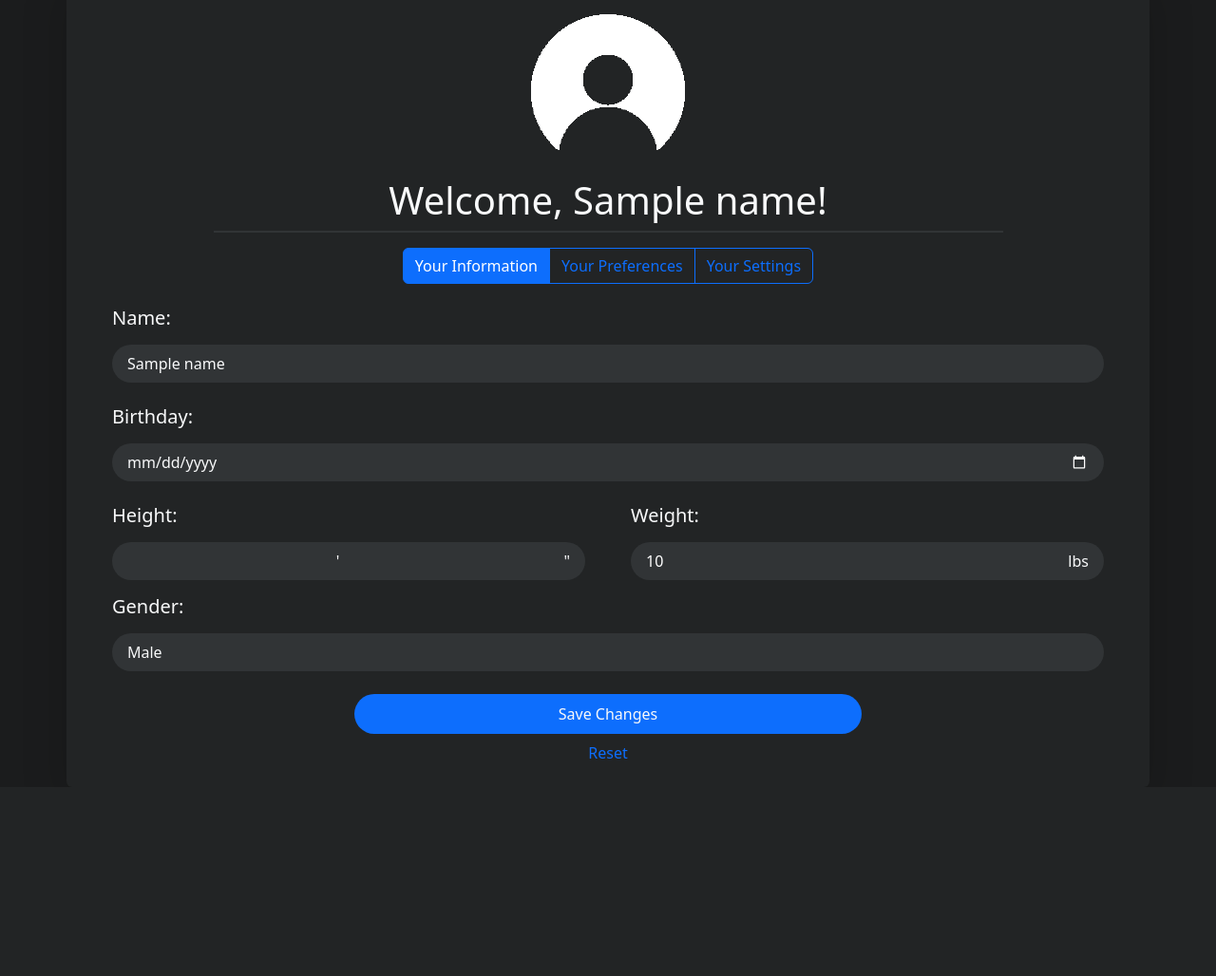
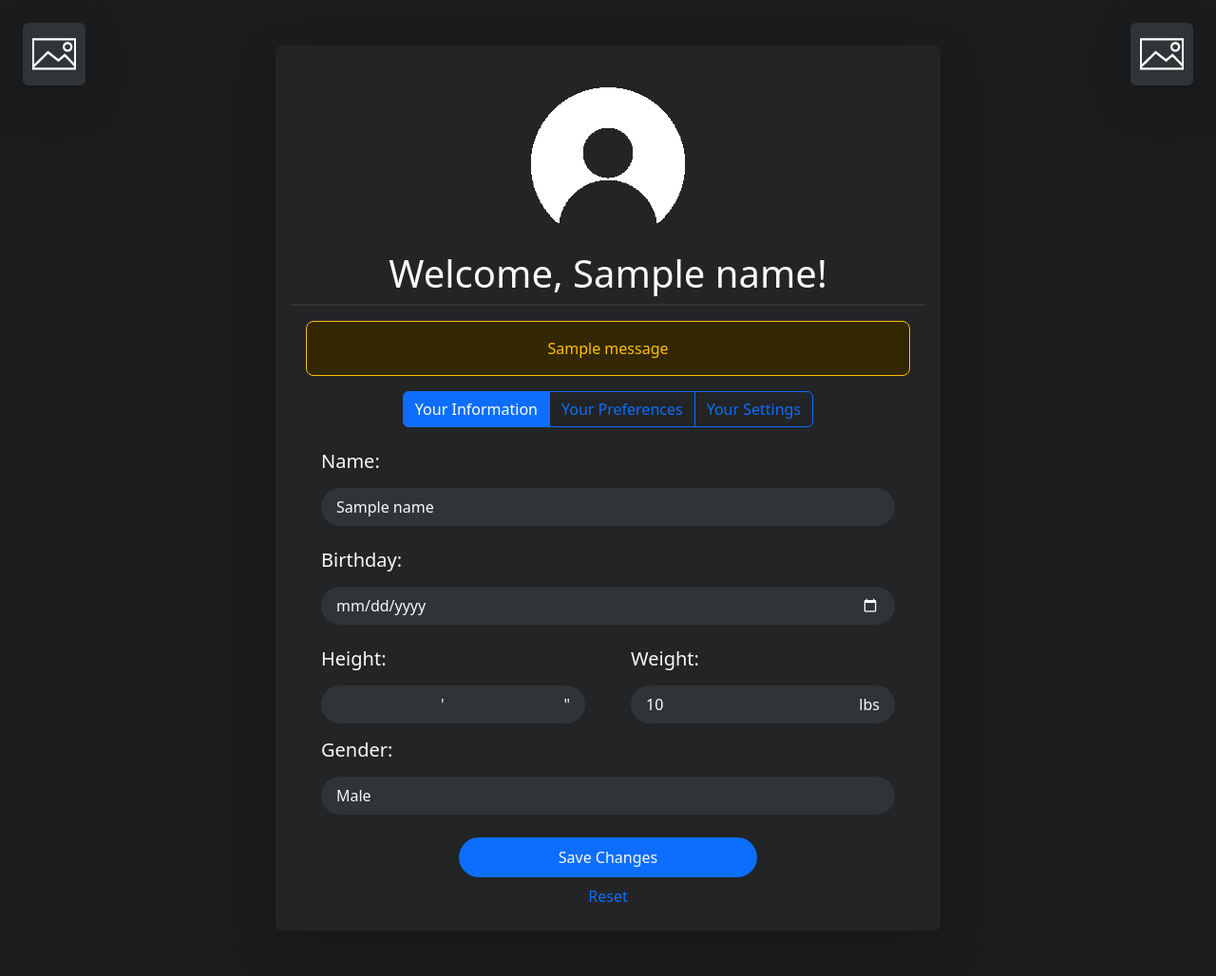
Before and after one commit to SanjivA336/Momentum, a Python web app: template src/templates/profile/info.html in a window 1280 px wide. Shown: the whole page at 95% size. Before the commit the page ends 799 px from the top, so only its background shows below. Run offline with Jinja, Linux system fonts and the light colour scheme; the template is opened without the code that fills it: most values are stand-ins (such as "Sample title", 1, 10 or a date in 2020); one stand-in notice (Sample message) is shown; some libraries are stand-ins or nearby versions.

Commit message:
Update Bootstrap Version (In Progress of changing all colors)

```diff
--- a/src/main.py
+++ b/src/main.py
@@ -1,4 +1,4 @@
-from flask import Blueprint, render_template, redirect, url_for, request
+from flask import Blueprint, render_template, redirect, url_for, request, flash
 from flask_login import login_required, current_user
 from .models import User
 from . import db
@@ -41,4 +41,6 @@
     db.session.add(current_user)
     db.session.commit()
 
+    flash('Your changes have been saved!')
+
     return redirect(url_for('main.info'))
--- a/src/templates/profile/info.html
+++ b/src/templates/profile/info.html
@@ -24,7 +24,8 @@
         <input type="date" class="rounded-pill py-2 px-3 w-100 my-2 bg-body-secondary border-0 text-light" id="birthday" name="birthday" value="{{ birthday }}" required>
     </div>
 
-    <div class="container d-flex w-100 px-0 mx-0 flex-row mt-3">
+    <div class="container d-flex px-0 w-100">
+        <div class="d-flex w-100 px-0 mx-0 flex-row mt-3">
             <div class="col-6">
                 <div class="container d-flex px-4 w-100 mb-2">
                     <h5 class="text-light">Height: </h5>
@@ -44,6 +45,7 @@
                 <div class="container d-flex px-4 w-100">
                     <input type="number" class="rounded-start-pill border-0 bg-body-secondary py-2 ps-3 w-100" name="weight" value="{{ weight }}" aria-label="Weight (In Pounds)" required>
                     <span class="bg-body-secondary text-light rounded-end-pill pe-3 py-2">lbs</span>
+                </div>
             </div>
         </div>
     </div>
--- a/src/templates/profile/profileBase.html
+++ b/src/templates/profile/profileBase.html
@@ -13,14 +13,38 @@
   </head>
 
   <body class="bg-body">
-    <div class="container-fluid vh-100 m-0 p-5 d-flex align-items-center justify-content-center">
-      <div class="container bg-body-tertiary rounded rounded-6 shadow-lg p-3">
+
+    <a class="bg-body-secondary position-fixed top-0 start-0 rounded m-4 p-2 shadow-lg d-flex align-items-center justify-content-center" href="/home">
+      <img src="static\images\placeholder.svg" alt="Back Arrow" width="50" height="50">
+    </a>
+    <div class="position-absolute top-0 end-0 rounded-circle m-3">
+
+    </div>
+    <a class="bg-body-secondary position-fixed top-0 end-0 rounded m-4 p-2 shadow-lg d-flex align-items-center justify-content-center" href="/logout">
+      <img src="static\images\placeholder.svg" alt="Logout" width="50" height="50">
+    </a>
+
+    <div class="container-fluid h-100 m-0 p-5 d-flex align-items-center justify-content-center">
+      <div class="container-fluid bg-body-tertiary rounded rounded-6 shadow-lg p-3" style="width: 700px;">
         <div class="container-fluid d-flex justify-content-center">
-          <img src="static\images\pfp.png" alt="Logo" width="200" height="200" class="d-inline-block align-top">
+          <img src="static\images\pfp.png" alt="Logo" width="200" height="200" class="align-top ">
         </div>
-        <div class="container-fluid d-flex justify-content-center w-75 border-bottom border-2 border-body-secondary mb-3">
-          <h1 class="text-light text-center d-inline-block text-truncate">Welcome, {{ name }}!</h1>
+        <div class="container-fluid d-flex justify-content-center border-bottom border-2 border-body-secondary mb-3">
+          <h1 class="text-light text-center text-truncate">Welcome, {{ name }}!</h1>
         </div>
+
+        {% with messages = get_flashed_messages() %}
+        {% if messages and messages[0] == "Your changes have been saved!" %}
+          <div class="border border-1 border-success rounded-3 bg-success-subtle p-3 text-success text-center m-3">
+            {{ messages[0] }}
+          </div>
+        {% endif %}
+        {% if messages and messages[0] != "Your changes have been saved!" %}
+        <div class="border border-1 border-warning rounded-3 bg-warning-subtle p-3 text-warning text-center m-3">
+          {{ messages[0] }}
+        </div>
+        {% endif %}
+        {% endwith %}
 
         {% block content %}
 
```
Also changed, not shown: src/templates/profile/prefs.html (deleted), src/templates/profile/settings.html (deleted). Lines whose indentation alone changed are shown as unchanged.
